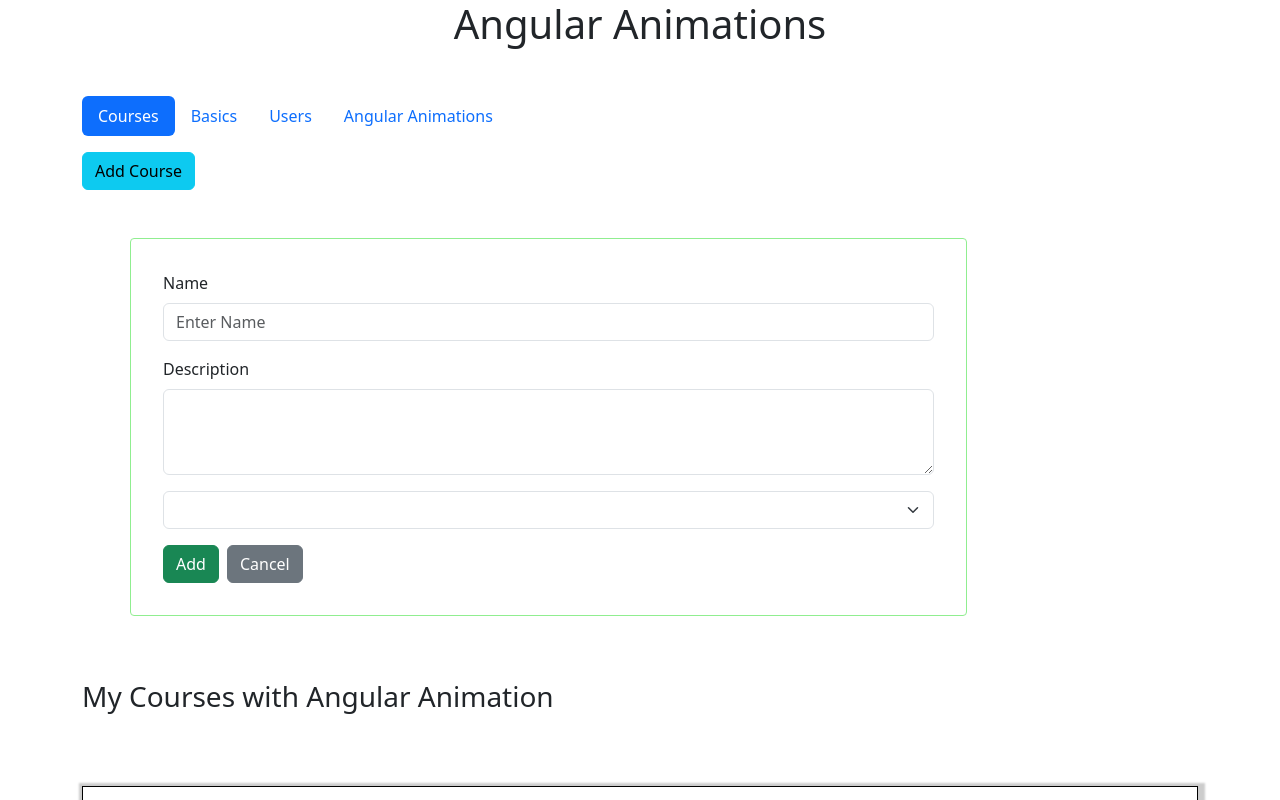
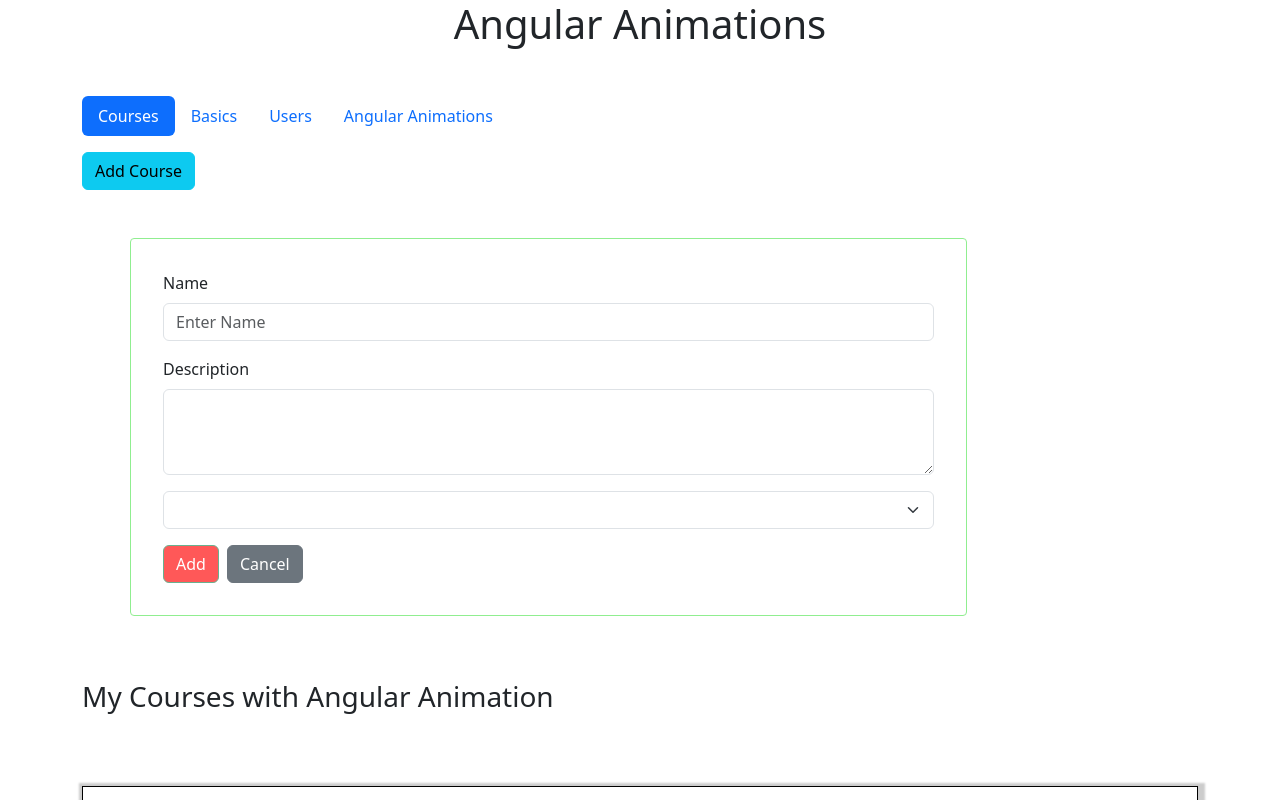
Before and after one commit to sreedhar-eg1/Angular-practice, an Angular app: page / in a window 1280 px wide. Both pictures are taken after a click on the button "Add Course". Shown: the top 800 px of the page. Built offline with nearby package versions, Linux system fonts and the light colour scheme.

Commit message:
completed new course button animation

```diff
--- a/src/app/animation/animation.ts
+++ b/src/app/animation/animation.ts
@@ -71,3 +71,22 @@ export const courseAddAnimation = trigger('courseAddTrigger', [
     ]))
   ])
 ])
+
+export const newCourseAnimation = trigger('newCourseTrigger', [
+  transition(':enter', [
+    style({
+      transform: 'translateY(-100%)'
+    }),
+    animate('1000ms', style({
+      transform: 'translateY(0%)',
+    }))
+  ]),
+  transition(':leave', [
+    style({
+      transform: 'translateY(0%)'
+    }),
+    animate('1000ms', style({
+      transform: 'translateY(-100%)',
+    }))
+  ])
+])
--- /dev/null
+++ b/src/app/animation/newCourse.ts
@@ -0,0 +1,30 @@
+import {
+  animate,
+  keyframes,
+  state,
+  style,
+  transition,
+  trigger,
+} from '@angular/animations';
+
+export const newCourseAnimation = trigger('newCourseTrigger', [
+  state(
+    'valid',
+    style({
+      backgroundColor: 'green',
+    })
+  ),
+  state(
+    'invalid',
+    style({
+      backgroundColor: 'red',
+    })
+  ),
+  transition('valid <=> invalid',
+    [animate('1000ms ease-in',
+        keyframes([
+            style({transform: 'scale(1.1)', offset: 0.4}),
+            style({transform: 'scale(1)', offset: 1})
+        ])
+    )]),
+]);
--- a/src/app/components/courses/courses.component.html
+++ b/src/app/components/courses/courses.component.html
@@ -13,8 +13,8 @@
 
 @if (createNewCourse()) {
 <div class="row">
-  <div class="col-md-12">
-    <app-new-course (createCourse)="onCreateCourse($event)" (close)="onClose()"></app-new-course>
+  <div class="col-md-12 overflow-hidden">
+    <app-new-course @newCourseTrigger (createCourse)="onCreateCourse($event)" (close)="onClose()"></app-new-course>
   </div>
 </div>
 }
--- a/src/app/components/courses/courses.component.ts
+++ b/src/app/components/courses/courses.component.ts
@@ -3,7 +3,7 @@ import { CourseService } from '../../services/course.service';
 import { ICourse, Status } from '../../models/course.model';
 import { AngCourseComponent } from '../ang-course/ang-course.component';
 import { NgClass } from '@angular/common';
-import { courseAddAnimation, triggerState } from '../../animation/animation';
+import { courseAddAnimation, newCourseAnimation, triggerState } from '../../animation/animation';
 import { NewCourseComponent } from '../new-course/new-course.component';
 import { AnimationEvent } from '@angular/animations';
 
@@ -12,7 +12,7 @@ import { AnimationEvent } from '@angular/animations';
   imports: [AngCourseComponent, NgClass, NewCourseComponent],
   templateUrl: './courses.component.html',
   styleUrl: './courses.component.scss',
-  animations: [triggerState, courseAddAnimation],
+  animations: [triggerState, courseAddAnimation, newCourseAnimation],
 })
 export class CoursesComponent implements OnInit {
   private courseService = inject(CourseService);
--- a/src/app/components/new-course/new-course.component.html
+++ b/src/app/components/new-course/new-course.component.html
@@ -32,7 +32,16 @@
         <option value="draft">Draft</option>
       </select>
     </div>
-    <button class="btn btn-success me-2" type="submit">Add</button>
-    <button (click)="onClose()" class="btn btn-secondary"  type="button">Cancel</button>
+    <button
+      [@newCourseTrigger]="newCourseForm.invalid ? 'invalid' : 'valid'"
+      [disabled]="newCourseForm.invalid"
+      class="btn btn-success me-2"
+      type="submit"
+    >
+      Add
+    </button>
+    <button (click)="onClose()" class="btn btn-secondary" type="button">
+      Cancel
+    </button>
   </form>
 </div>
--- a/src/app/components/new-course/new-course.component.scss
+++ b/src/app/components/new-course/new-course.component.scss
@@ -1,3 +1,7 @@
+:host {
+  display: block;
+}
+
 
 .form-container {
   margin: auto;
--- a/src/app/components/new-course/new-course.component.ts
+++ b/src/app/components/new-course/new-course.component.ts
@@ -6,12 +6,14 @@ import {
   Validators,
 } from '@angular/forms';
 import { ICourse } from '../../models/course.model';
+import { newCourseAnimation } from '../../animation/newCourse';
 
 @Component({
   selector: 'app-new-course',
   imports: [ReactiveFormsModule],
   templateUrl: './new-course.component.html',
   styleUrl: './new-course.component.scss',
+  animations: [newCourseAnimation]
 })
 export class NewCourseComponent {
   createCourse = output<ICourse>()
```
